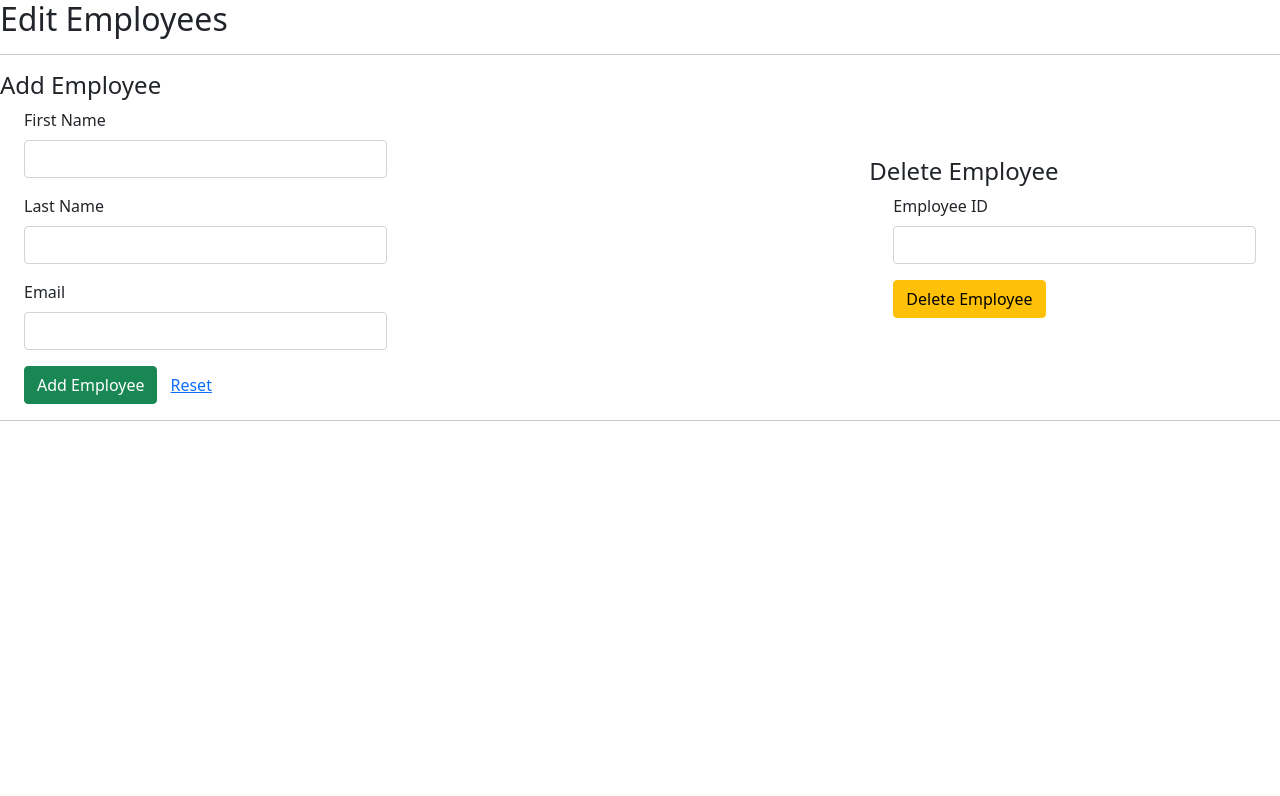
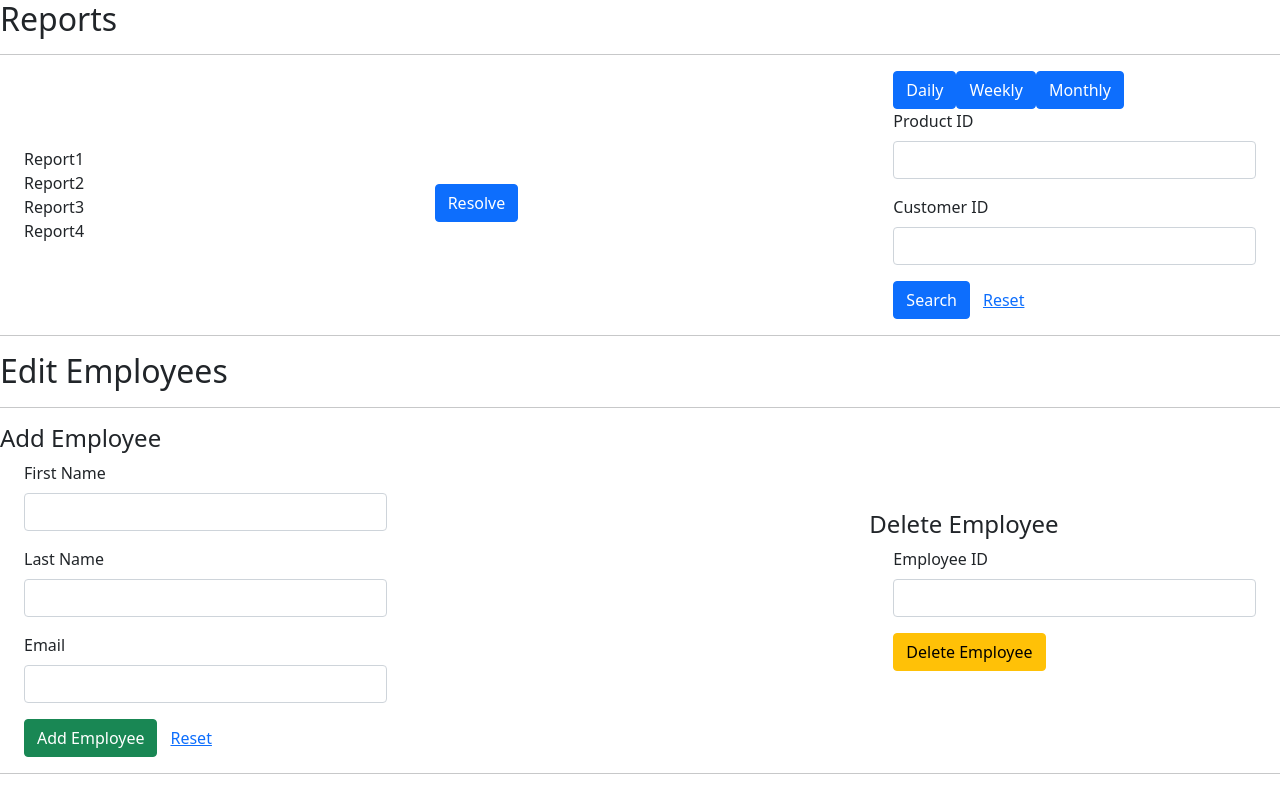
Before and after one commit to Chandu-Bhogi/Capstone-Project, an Angular app in the folder client/: page /admin in a window 1280 px wide. Shown: the top 796 px of the page. Built offline with nearby package versions, Linux system fonts and the light colour scheme.

Commit message:
Reports section done but not connected to database

```diff
--- a/client/src/app/admin/admin.component.html
+++ b/client/src/app/admin/admin.component.html
@@ -1,4 +1,45 @@
+<h2>Reports</h2>
+<hr>
+<div class="row align-items-center">
+    <div class="col">
+        <div class="container">
+            <div class="name" *ngFor= "let report of reports">
+                <div (click)= selectReport(report)>
+                    <span>
+                      {{report}}
+                    </span>
+                </div>
+            </div>
+        </div>
+    </div>
+    <div class="col">
+        <p>{{report}}</p>
+        <button type="button" class="btn btn-primary" id="resolve" (click)="resolve()">Resolve</button>
+    </div>
+    <div class="col">
+        <div class="container-md">
+            <form [formGroup]="custom" (ngSubmit)="customize()">
+                <button type="button" class="btn btn-primary" id="daily" (click)="daily()">Daily</button>
+                <button type="button" class="btn btn-primary" id="weekly" (click)="weekly()">Weekly</button>
+                <button type="button" class="btn btn-primary" id="monthly" (click)="monthly()">Monthly</button>
+                <div class="mb-3">
+                  <label class="form-label">Product ID</label>
+                  <input type="text" class="form-control" formControlName="productID">
+                </div>
+                <div class="mb-3">
+                    <label class="form-label">Customer ID</label>
+                    <input type="text" class="form-control" formControlName="customerID">
+                </div>
+                <button type="submit" class="btn btn-primary" id="search">Search</button>
+                <button type="reset" class="btn btn-link" id="reset">Reset</button>
+            </form>
+        </div>
+    </div>
+  </div>
+<hr>
+
 <h2>Edit Employees</h2>
+
 <hr>
 <div class="row align-items-center">
     <div class="col">
--- a/client/src/app/admin/admin.component.ts
+++ b/client/src/app/admin/admin.component.ts
@@ -17,8 +17,14 @@ export class AdminComponent implements OnInit {
     id:new FormControl()
   })
 
+  custom = new FormGroup({
+    productID:new FormControl(),
+    customerID:new FormControl()
+  })
+
   count = 1
-
+  reports:String[] = ['Report1', 'Report2', 'Report3', 'Report4']
+  report:String = ""
   constructor() { }
 
   ngOnInit(): void {
@@ -34,6 +40,32 @@ export class AdminComponent implements OnInit {
     console.log(this.employeeID.value)
   }
 
+  selectReport(report:String) {
+    console.log(report)
+    this.report = report
+  }
+
+  customize() {
+    console.log(this.custom.value)
+  }
+
+  daily() {
+
+  }
+
+  weekly() {
+
+  }
+
+  monthly() {
+
+  }
+
+  resolve() {
+    let index = this.reports.indexOf(this.report)
+    this.reports.splice(index,1)
+  }
+
   makePassword(email:String):String {
     let min = Math.ceil(100)
     let max = Math.floor(1000)
```
